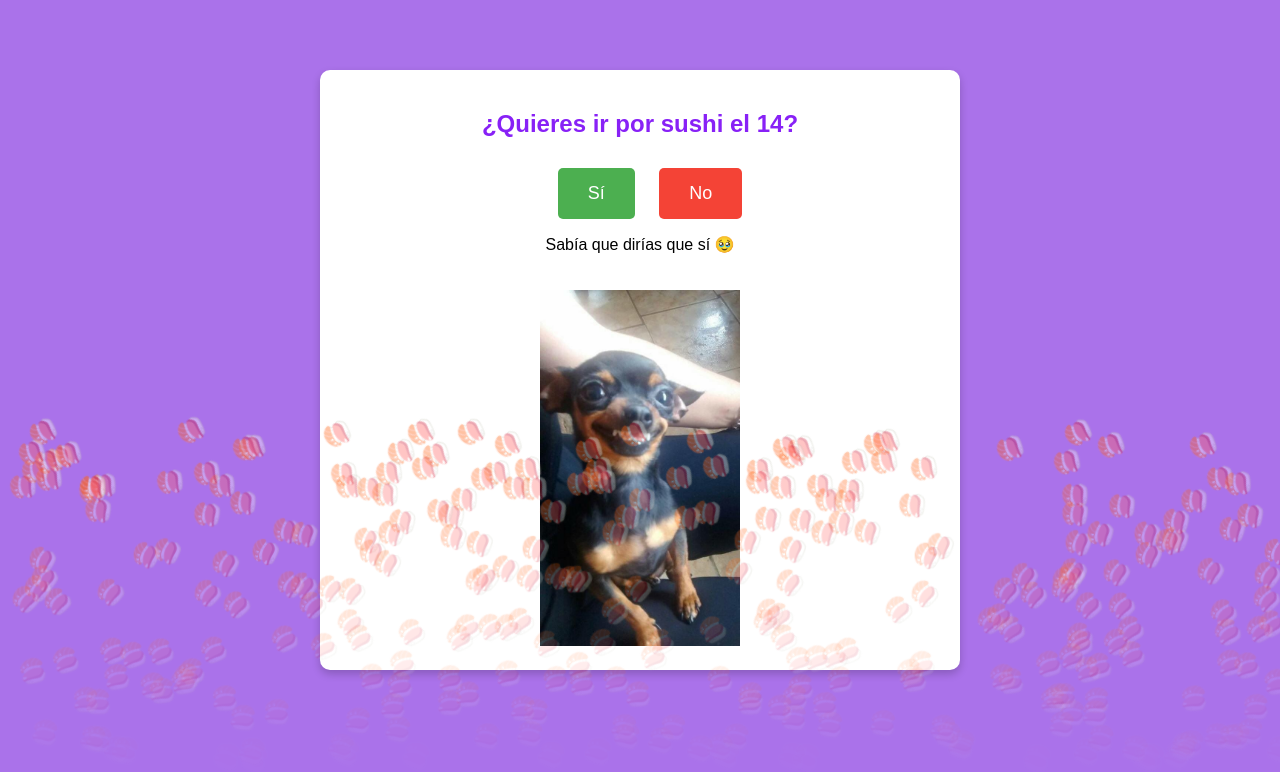
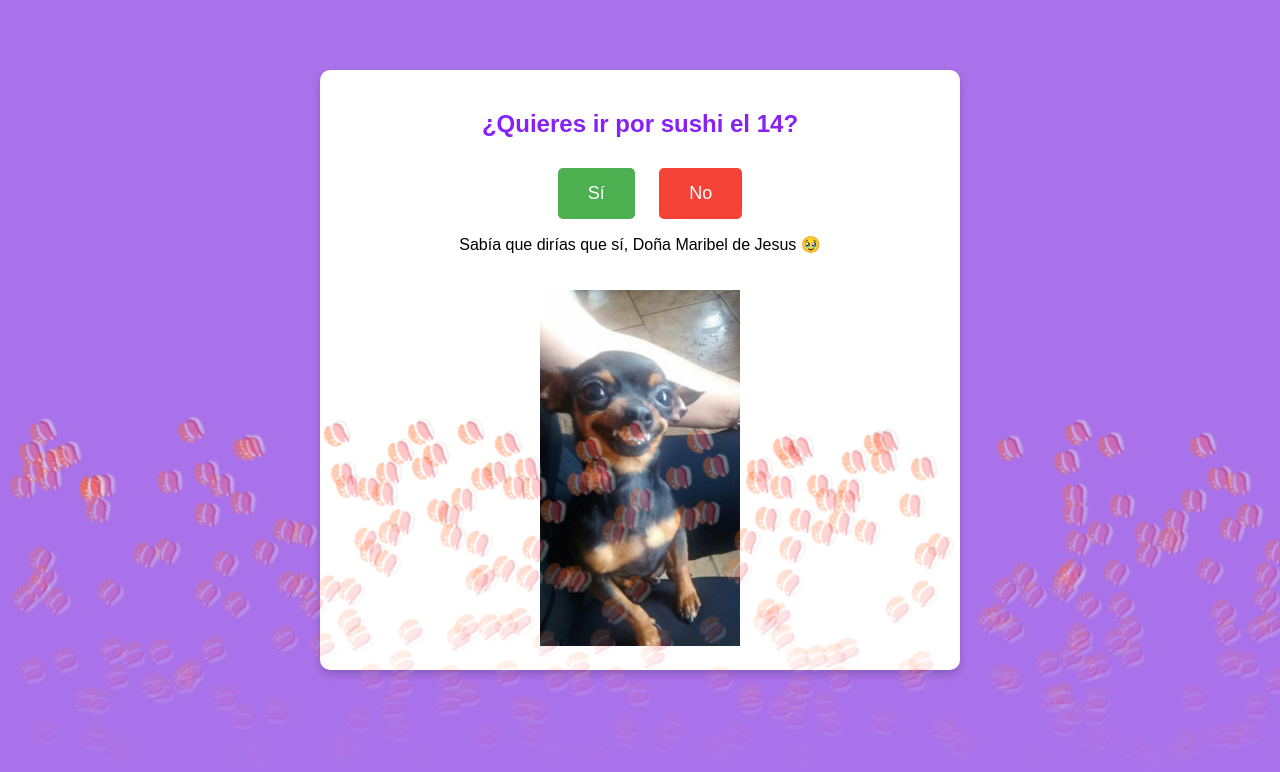
Before and after one commit to JotaKamiG/JotaKamiG.github.io, a plain HTML site: page index.html in a window 1280 px wide. Both pictures are taken after a click on the button "Sí". Drawn offline with Linux system fonts and the light colour scheme.

Commit message:
Add files via upload

```diff
--- a/index.html
+++ b/index.html
@@ -93,7 +93,6 @@
         const frasesGraciosas = [
             "¿Seguro que no? ¡Piénsalo mejor!",
             "¡Vamos, da una oportunidad a una buena charla sobre libritos!",
-            "¡El amor es ciego, pero no inexistente!",
             "No tengas vergüenza, ¡se que amas el sushi!",
             "¿Y si es tu destino decir que sí?",
             "Rechazar puede ser fácil, ¡pero aceptar es más divertido!",
@@ -128,7 +127,7 @@
             noButton.style.filter = 'none';
             clickCount = 0;
 
-            result.innerHTML = `<p>Sabía que dirías que sí 🥹</p><img src="images/happy.jpg" width="200px" height="100px">`;
+            result.innerHTML = `<p>Sabía que dirías que sí, Doña Maribel de Jesus 🥹</p><img src="images/happy.jpg" width="200px" height="100px">`;
             for (let i = 0; i < 300; i++) {
                 createHeart();
             }
```
